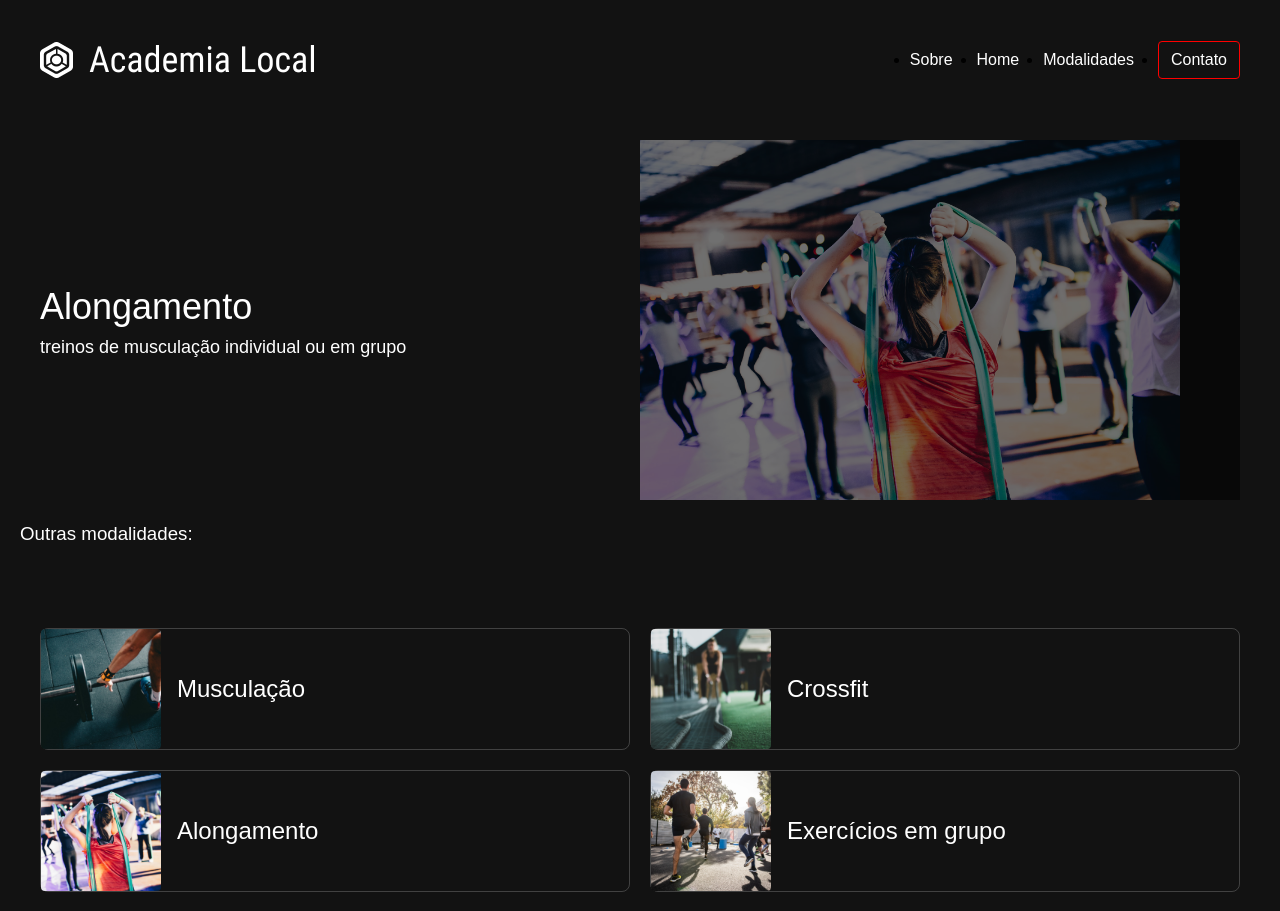
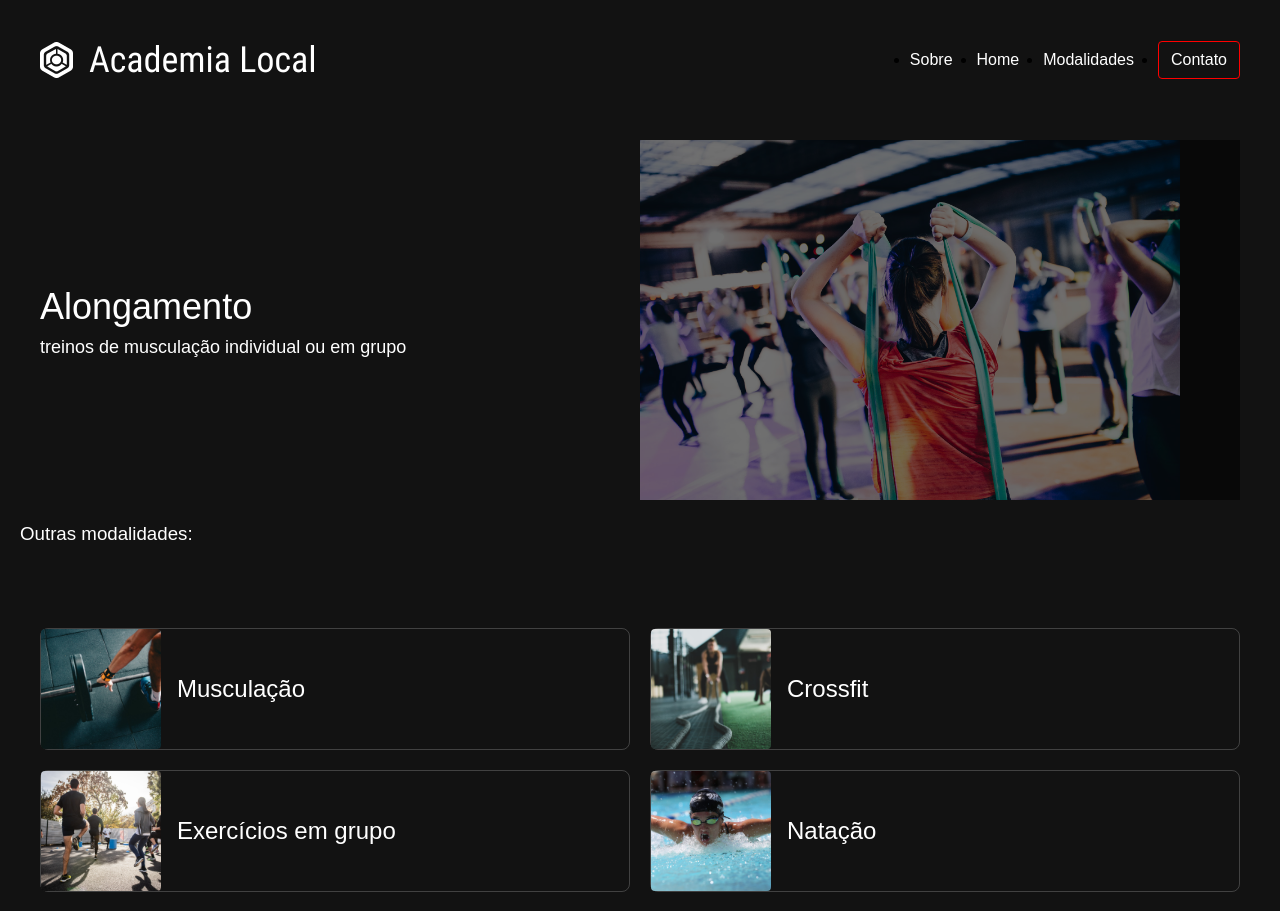
Before and after one commit to danielshiaku/academialocal, a SvelteKit app: page /modalidades/alongamento in a window 1280 px wide. Shown: the top 911 px of the page. Built offline with nearby package versions, Linux system fonts and the light colour scheme.

Commit message:
remover pagina atual dos itens relacionados

```diff
--- a/src/global.css
+++ b/src/global.css
@@ -68,6 +68,10 @@ body {
   width: 100%;
 }
 
+html{
+  scroll-behavior: smooth;
+}
+
 /* 6. Improve media defaults */
 img, picture, video, canvas, svg {
   display: block;
--- a/src/routes/modalidades/[slug]/+page.svelte
+++ b/src/routes/modalidades/[slug]/+page.svelte
@@ -5,7 +5,7 @@
     import Single from '$lib/Single.svelte';
     import { modalidades } from '$lib/stores'
     let modalidade = $page.params.slug
-
+    import autoAnimate from '@formkit/auto-animate';
 
     //let data = $modalidades.find(e => e.slug === modalidade)
     let { data } = $props()
@@ -20,16 +20,18 @@ img = {data.img}
 />
 
 
-<section class="list">
+<div class="list">
     <h3>Outras modalidades:</h3>
-    <div class="related__wrapper wrap">
-        {#each $modalidades as modalidade}
+    <div class="related__wrapper wrap" use:autoAnimate>
+        {#each $modalidades as info}
+        {#if info.slug != $page.params.slug}
         <Card
-            info = {modalidade}
+            info = {info}
         />
+        {/if}
         {/each}
     </div>
-</section>
+</div>
 
 <style>
     .related__wrapper{
```
